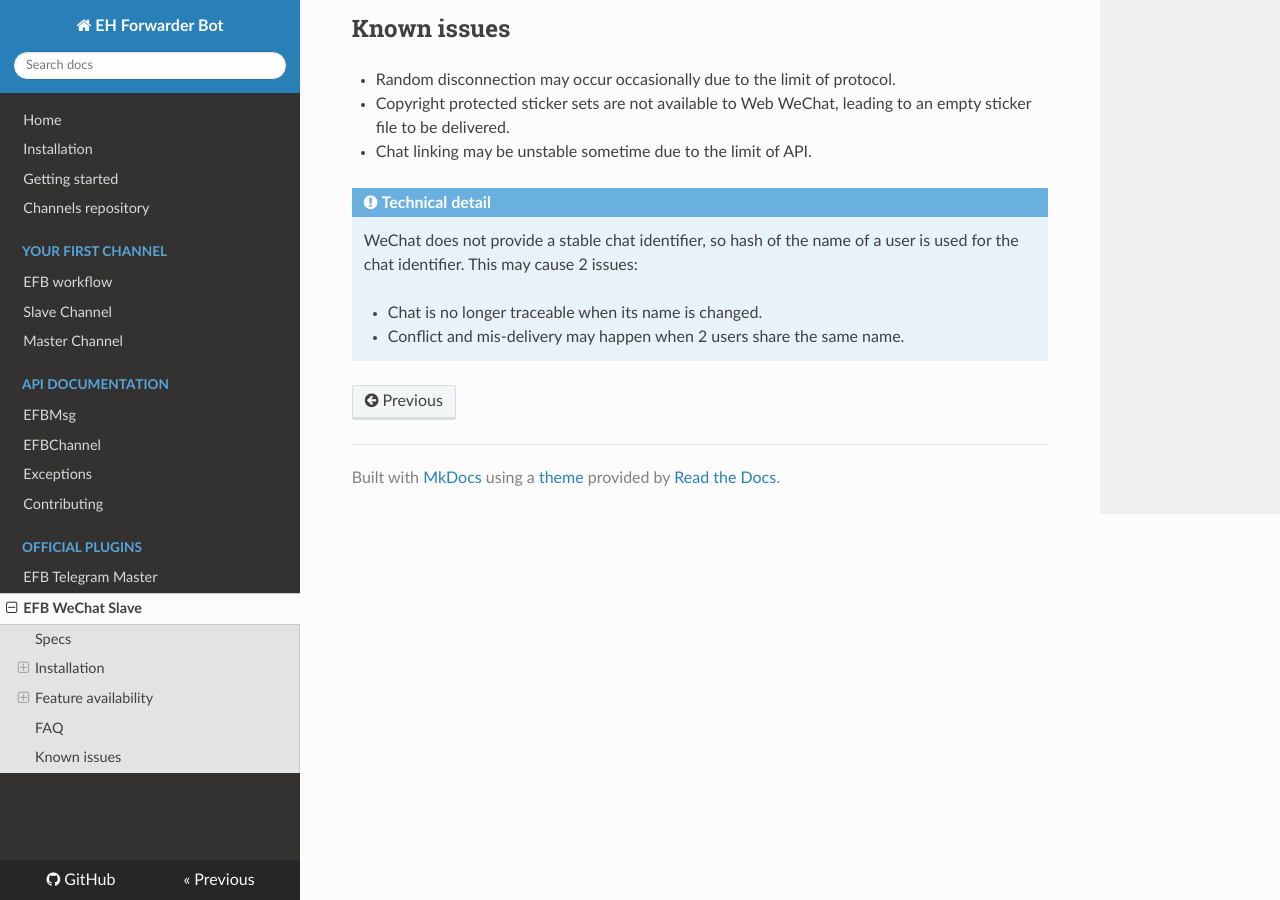
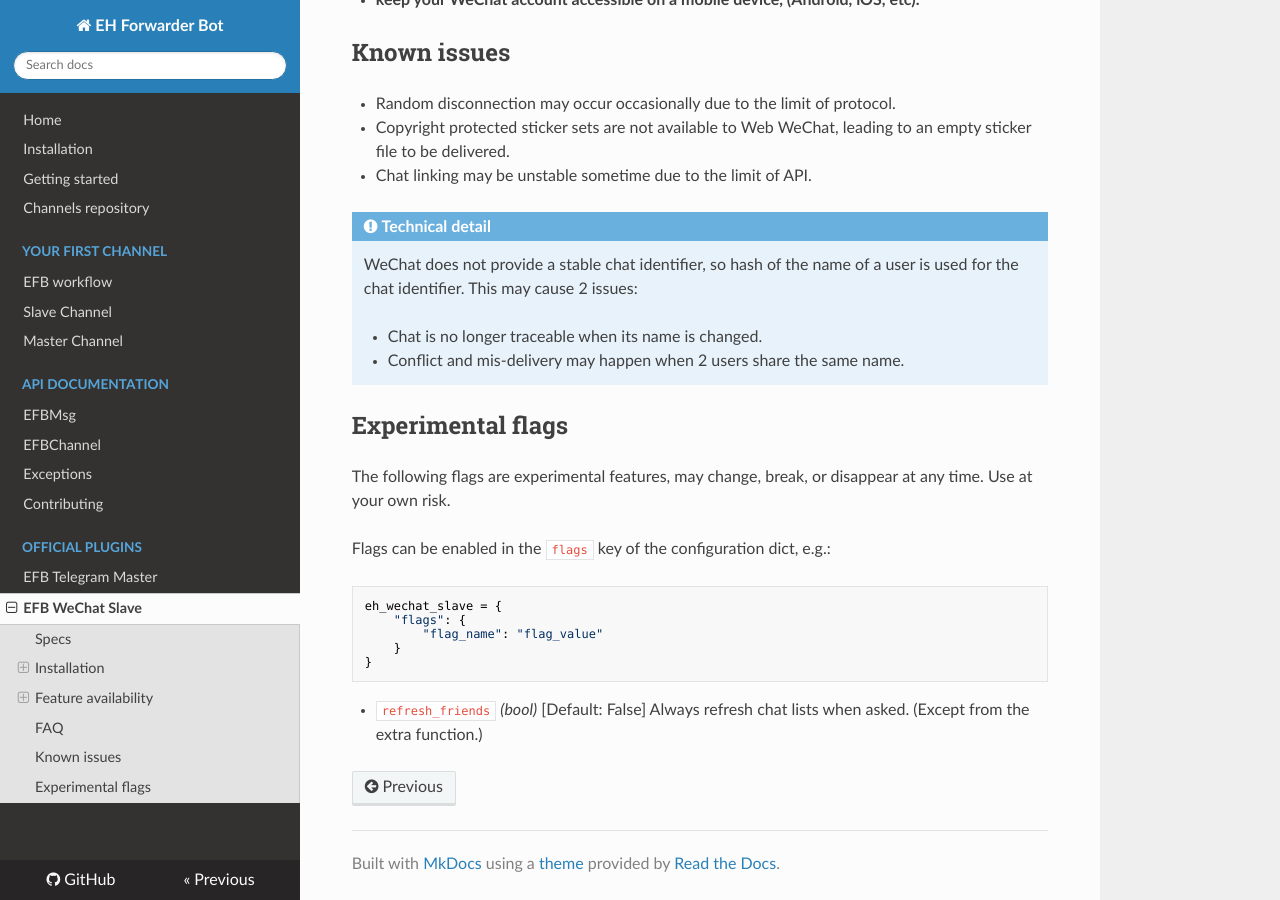
Before and after one commit to ehForwarderBot/ehForwarderBot, an MkDocs documentation site: the page built from docs/EWS.md, in a window 1280 px wide and 900 px high, scrolled down 2074 px. Built offline with MkDocs 1.6.1, drawn with Linux system fonts in a browser that asks for light colours; nearby versions of some CDN libraries; old or Windows-style settings are respelled for this version of MkDocs; some of the changed text lies outside the part shown.

Commit message:
EWS: get_chats performance enhance & new experimental flags

````diff
--- a/docs/EWS.md
+++ b/docs/EWS.md
@@ -55,6 +55,7 @@
 ### Command messages, Extra Functions
 * Add "Card" as friend or accept friend request
 * Change "alias" of friends
+* Get friend list and force refresh
 
 ## FAQ
 * **How do I log in to another WeChat Account?**
@@ -76,3 +77,20 @@
 
     * Chat is no longer traceable when its name is changed.
     * Conflict and mis-delivery may happen when 2 users share the same name.
+
+
+## Experimental flags
+The following flags are experimental features, may change, break, or disappear at any time. Use at your own risk.
+
+Flags can be enabled in the `flags` key of the configuration dict, e.g.:
+
+```python
+eh_wechat_slave = {
+    "flags": {
+        "flag_name": "flag_value"
+    }
+}
+```
+
+* `refresh_friends` _(bool)_  [Default: False]
+  Always refresh chat lists when asked. (Except from the extra function.)
````
Also changed, not shown: 1 other file.
